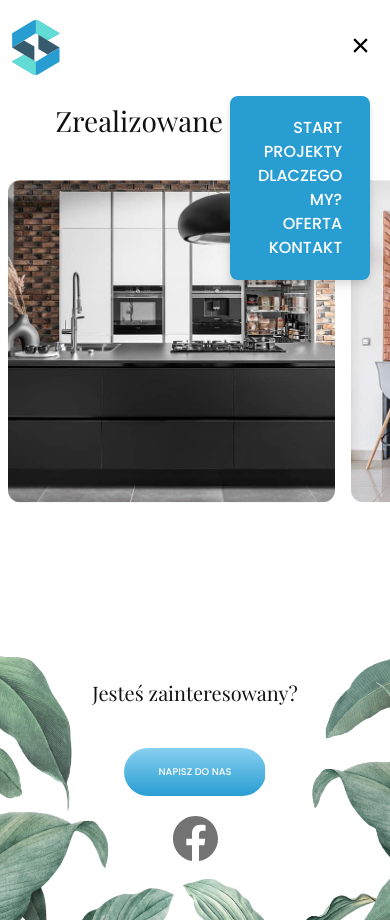
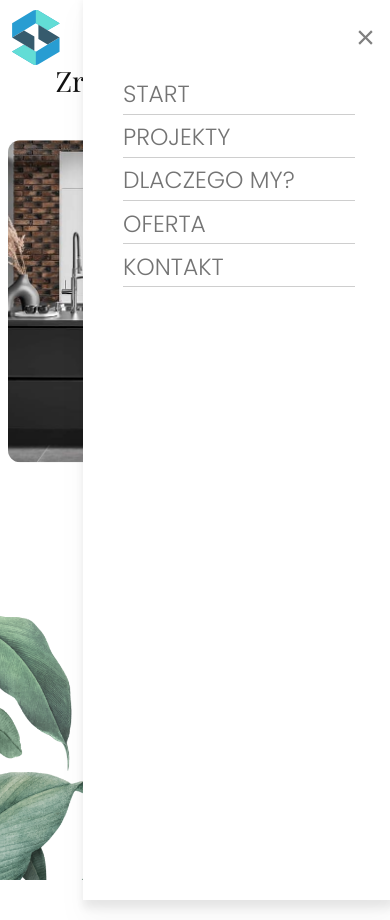
Before and after one commit to dencs08/aviorprojekt.pl, a React (Create React App) app: page /projekty in a window 390 px wide. Both pictures are taken after a click on the icon 360 px from the left and 45 px from the top of the page. After the commit the page ends 880 px from the top, so only its background shows below. Built offline with nearby package versions, Linux system fonts and the light colour scheme.

Commit message:
update: navbar on mobile is fixed + sidebar

```diff
--- a/src/App.js
+++ b/src/App.js
@@ -81,12 +81,12 @@ const App = () => {
                 </div>
             ) : ( */}
 
+            <Navbar />
             <Modal showModal={showModal} setShowModal={setShowModal} />
             <div className="App main-container" id="main-container"
                 data-scroll-container
                 ref={ref}>
                 <div className="content">
-                    <Navbar />
                     <BrowserRouter>
                         <Routes>
                             <Route path="/" element={<Start />} />
--- a/src/components/navbar/Navbar.jsx
+++ b/src/components/navbar/Navbar.jsx
@@ -77,38 +77,41 @@ const Navbar = () => {
   }, []);
 
   const [toggleMenu, setToggleMenu] = useState(false);
+
   return (
-    <nav className="z-999 relative">
+    <nav className="z-999 fixed top-[-10px] md:top-0 right-0">
       <div
         id="nav-container"
         className="px-3 py-5 sm:px-5 md:px-10 flex items-center"
       >
-        <div className="mr-5 fixed top-5 z-999">
+        <div className="mr-5 z-999">
           <a href="/start">
             <img src={logo} alt="aviorprojekt logo" className="w-12 mr-5" />
           </a>
         </div>
-        <div className="flex justify-end items-center flex-1 fixed top-8 right-0 z-999">
+        <div className="flex justify-end items-center absolute right-[-5px] flex-1 z-999">
           <div className="hidden md:flex flex-row [&>p]:mr-10 uppercase font-normal font-sans">
             <Menu />
           </div>
           <div className="flex md:hidden pr-4">
             {toggleMenu ? (
               <RiCloseLine
-                color="black"
+                color="grey"
                 size={27}
                 onClick={() => setToggleMenu(false)}
+                className="z-999"
               />
             ) : (
               <RiMenu3Line
                 color="black"
                 size={27}
                 onClick={() => setToggleMenu(true)}
+                className="z-999"
               />
             )}
             {toggleMenu && (
-              <div className="flex flex-col text-right justify-end absolute top-16 right-5 rounded-lg drop-shadow-lg navbar-menu_container scale-up-center">
-                <div className="px-7 py-5 uppercase font-normal font-sans font-color-white">
+              <div className="text-start absolute top-[-32px] right-0 drop-shadow-xl navbar-menu_container">
+                <div className="w-96 max-w-[80vw] h-screen px-10 py-5 uppercase font-normal font-sans font-thin flex flex-col space-y-2 mt-16">
                   <Menu />
                 </div>
               </div>
--- a/src/components/navbar/navbar.scss
+++ b/src/components/navbar/navbar.scss
@@ -13,5 +13,22 @@ html[data-direction="down"] nav {
 }
 
 .navbar-menu_container {
-  background-color: $primary-color;
+  background-color: #fff;
+  p {
+    color: rgb(116, 116, 116);
+    font-size: clamp(0.5rem, 6vw, 1.5rem);
+    position: relative;
+    &::after {
+      content: "";
+      background-color: #cecece;
+      bottom: -3.5px;
+      display: block;
+      height: 1px;
+      left: 0%;
+      position: absolute;
+      transition: width 0.3s ease 0s, left 0.3s ease 0s,
+        background-color 0.3s ease 0s;
+      width: 100%;
+    }
+  }
 }
```
